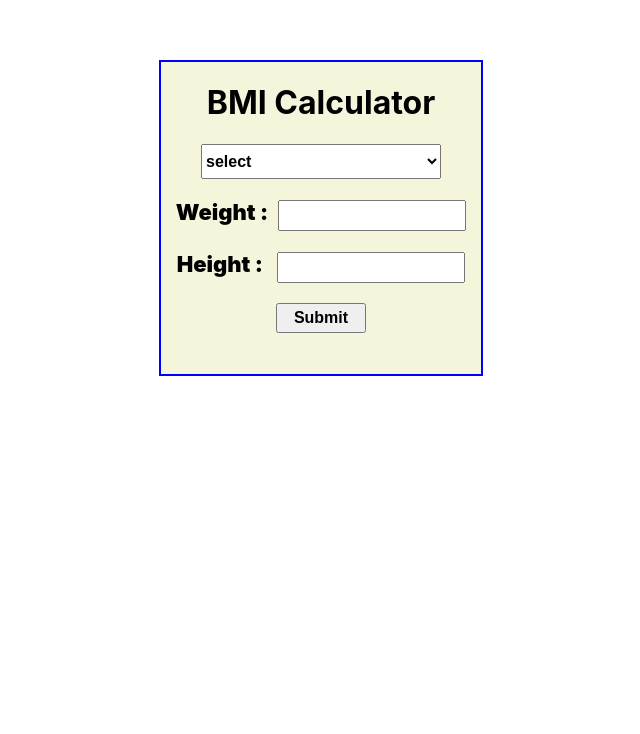
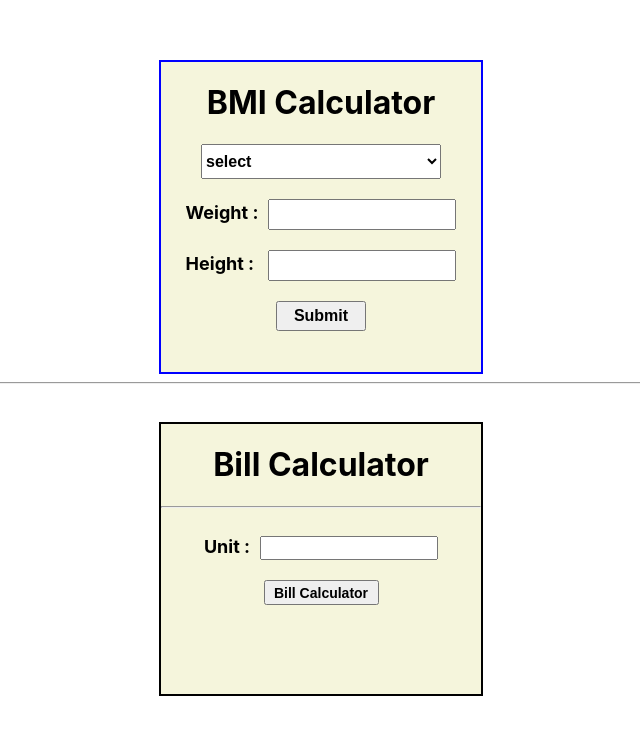
Before and after one commit to Rita-cedcoss/React_task_repo, a React (Create React App) app: page / in a window 1280 px wide. Shown: the top 734 px of the page, without its empty margins (319-959 px from the left). Built offline with nearby package versions, Linux system fonts and the light colour scheme.

Commit message:
bill calculator task completed

```diff
--- a/src/App.js
+++ b/src/App.js
@@ -1,9 +1,12 @@
 import './App.css';
 import Bmicalculator from './BMI_Calculator/Bmicalculator';
+import Billgenerator from './BillGenerator/Billgenerator';
 function App() {
   return (
    <>
    <Bmicalculator></Bmicalculator>
+   <hr></hr>
+   <Billgenerator></Billgenerator>
    </>
   );
 }
--- a/src/BMI_Calculator/bmicalculator.css
+++ b/src/BMI_Calculator/bmicalculator.css
@@ -26,9 +26,9 @@
     font-size: 16px;
 }
 span{
-    font-size: 22px;
+    font-size: 18px;
     margin-right: 10px;
-    font-weight: 900;
+    font-weight: 700;
 }
 input{
     height: 25px;
--- /dev/null
+++ b/src/BillGenerator/Billgenerator.js
@@ -0,0 +1,46 @@
+import React, { useState } from 'react'
+import './billgenerator.css'
+var bill;
+function Billgenerator() {
+   const[billcalculation,setBillcalculation]=useState();
+   const billgenerator=()=>
+   {
+    var inputVal=document.getElementById("billinp").value;
+    if(inputVal==="")
+    {
+        bill="Please Enter the units in unit box";
+    }
+    else if(inputVal<=50)
+    {
+    bill="Your Bill is:"+inputVal*(3.50);
+    }
+    else if(inputVal>50 && inputVal<151)
+    {
+        bill="Your Bill is:"+inputVal*(4.0);
+    }
+    else if(inputVal>150 && inputVal<251)
+    {
+        bill="Your Bill is:"+inputVal*(5.20);
+    }
+    else
+    {
+        bill="Your Bill is :"+inputVal*(6.50);
+    }
+    setBillcalculation(bill);
+    console.log(billcalculation);
+}
+    return (
+    <div id="billouter">
+      <div id="bill_main">
+        <h1>Bill Calculator </h1><hr></hr><br/>
+         <span>Unit :</span>
+         <input id="billinp" type="number"></input>
+         <br></br>
+         <button id="btnbill" onClick={billgenerator}>Bill Calculator</button>
+         <h4>{billcalculation}</h4>
+      </div>
+    </div>
+  )
+}
+
+export default Billgenerator
--- /dev/null
+++ b/src/BillGenerator/billgenerator.css
@@ -0,0 +1,30 @@
+#billouter
+{
+    height: auto;
+    width: 100%;
+    display:flex;
+    justify-content: center;
+}
+#bill_main
+{
+    height: 270px;
+    width: 25%;
+    background-color: beige;
+    text-align: center;
+    border: 2px solid black;
+    margin-top: 30px;
+}
+#btnbill
+{
+    height: 25px;
+    width: 115px;
+    font-size: 14px;
+    font-weight: 600;
+}
+#billinp
+{
+    height: 18px;
+    width: 170px;
+    margin-bottom: 20px;
+    font-weight: 900;
+}
```
Also changed, not shown: 1 other file (tests, documents, lock files or other folders).
